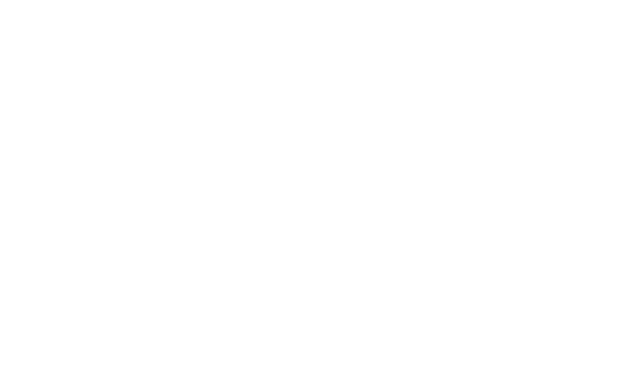
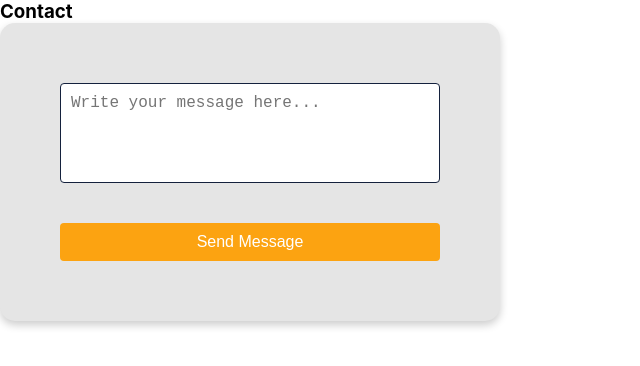
Before and after one commit to biancabelea/Mentum, a React (Create React App) app in the folder mentum-frontend/: page /contact-mentor in a window 1280 px wide. Before the commit this address had no page. Shown: the top 366 px of the page, without its empty margins (0-640 px from the left). Built offline with nearby package versions, Linux system fonts and the light colour scheme.

Commit message:
contact form with hardcoded data

```diff
--- a/mentum-frontend/package.json
+++ b/mentum-frontend/package.json
@@ -10,6 +10,7 @@
     "@mui/material": "^6.1.10",
     "axios": "^1.7.9",
     "cra-template": "1.2.0",
+    "emailjs-com": "^3.2.0",
     "react": "^18.2.0",
     "react-dom": "^18.2.0",
     "react-router-dom": "^7.0.2",
--- a/mentum-frontend/src/App.js
+++ b/mentum-frontend/src/App.js
@@ -6,6 +6,7 @@
 import AddResource from './components/AddResource';
 import ResourceList from './components/ResourceList';
 import MyResources from './components/MyResources';
+import ContactMentor from './components/ContactMentor';
 
 function App() {
     return (
@@ -16,6 +17,7 @@
             <Route path="/add-resource" element={<AddResource />} />
             <Route path="/resources" element={<ResourceList />} />
             <Route path="/resources/my" element={<MyResources />} />
+            <Route path="/contact-mentor" element={<ContactMentor />} />
         </Routes>
     );
 }
--- /dev/null
+++ b/mentum-frontend/src/components/ContactMentor.js
@@ -0,0 +1,67 @@
+import React, { useState } from "react";
+import emailjs from "emailjs-com";
+
+const ContactMentor = ({ mentorName, mentorEmail="bianca.belea00@gmail.com", skills=['.net','oop'] }) => {
+    const [formData, setFormData] = useState({
+        subject: "",
+        message: "",
+    });
+    const [status, setStatus] = useState("");
+    const [isSending, setIsSending] = useState(false);
+    const userEmail = localStorage.getItem("userEmail");
+    const skillsString = skills.join(', ');
+
+    const handleChange = (e) => {
+        const { name, value } = e.target;
+        setFormData({ ...formData, [name]: value });
+    };
+
+    const handleSubmit = (e) => {
+        e.preventDefault();
+        setIsSending(true);
+
+        const templateParams = {
+            user_email: userEmail,
+            mentor_name: mentorName,
+            mentor_email: mentorEmail,
+            message: formData.message,
+            skills: skillsString,
+        }
+
+        try{
+            const result = emailjs.send(
+                'service_jtb5i97',
+                'template_v3mo5wj',
+                templateParams,
+                'n57BsnxNIWol_iHXz'
+            );
+            setStatus({ success: true, message: "Message sent successfully!" });
+            setFormData({ subject: "", message: "" });
+            console.log("Email sent successfully:", result.text);
+        } catch (error) {
+            setStatus({ success: false, message: "Failed to send the message. Please try again." });
+            console.error("EmailJS Error:", error);
+        } finally {
+            setIsSending(false);
+        }
+    };
+
+    return (
+        <div>
+            <h3>Contact {mentorName}</h3>
+            <form onSubmit={handleSubmit}>
+                <textarea
+                    name="message"
+                    placeholder="Write your message here..."
+                    value={formData.message}
+                    onChange={handleChange}
+                    required
+                ></textarea>
+                <button type="submit">Send Message</button>
+            </form>
+            {status && <p>{status.message}</p>}
+        </div>
+    );
+};
+
+export default ContactMentor;
--- a/mentum-frontend/src/components/Login.js
+++ b/mentum-frontend/src/components/Login.js
@@ -26,6 +26,7 @@
             console.log('Login successful:', response.data);
 
             localStorage.setItem('token', response.data.token);
+            localStorage.setItem('userEmail', response.data.user.email);
 
             navigate('/');
         } catch (error) {
--- /dev/null
+++ b/mentum-frontend/src/styles/ContactMentor.css
@@ -0,0 +1,32 @@
+form {
+    display: flex;
+    flex-direction: column;
+    gap: 10px;
+    max-width: 400px;
+    margin: auto;
+}
+
+input,
+textarea {
+    padding: 10px;
+    border: 1px solid #ccc;
+    border-radius: 5px;
+}
+
+button {
+    padding: 10px;
+    background-color: #ffa500;
+    color: white;
+    border: none;
+    border-radius: 5px;
+    cursor: pointer;
+}
+
+button:hover {
+    background-color: #e69500;
+}
+
+p {
+    color: green;
+    font-weight: bold;
+}
```
Also changed, not shown: 1 other file (tests, documents, lock files or other folders).
